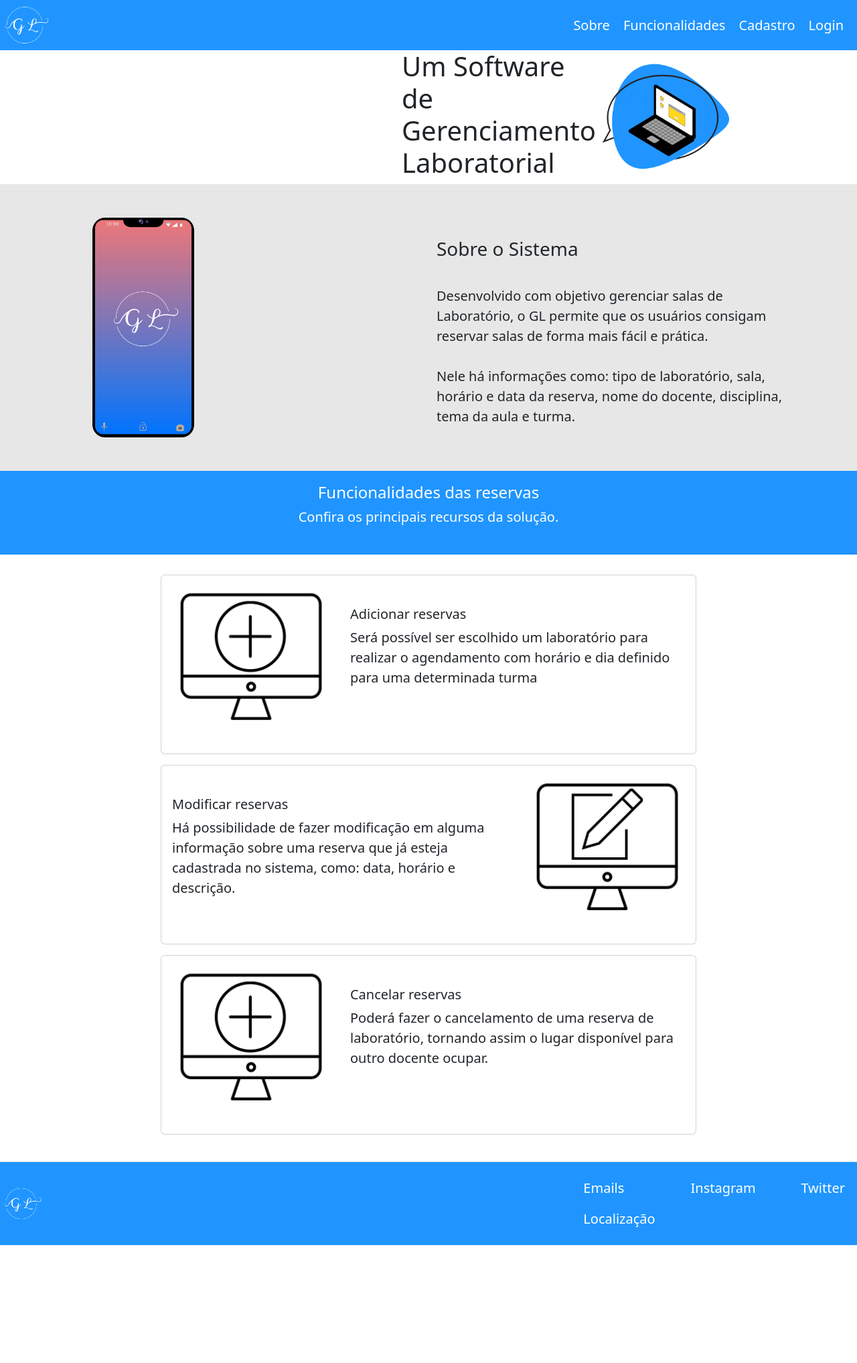
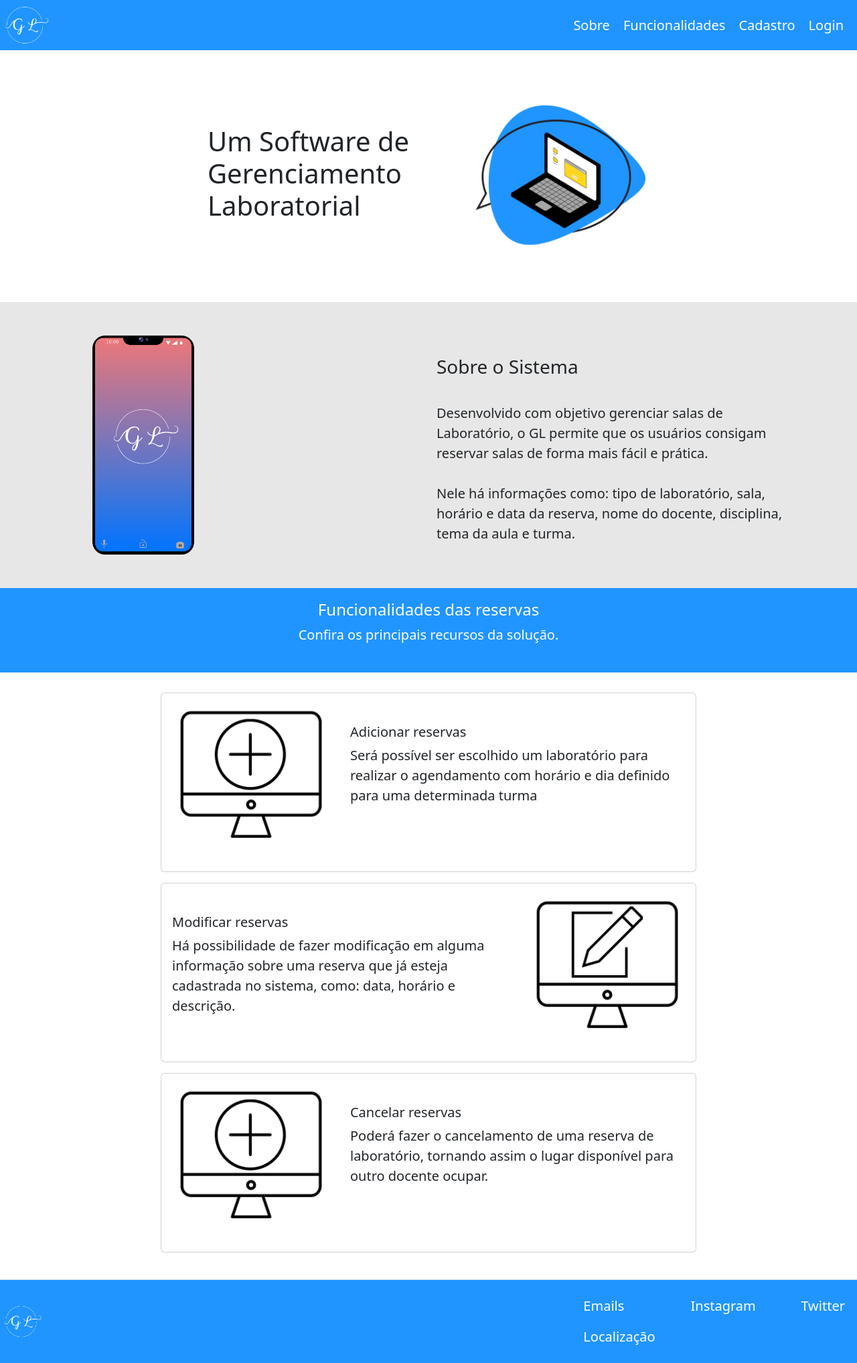
Before and after one commit to IzadoraFernandes/Integrador, a Django app: page / in a window 1280 px wide. Shown: the whole page at 67% size. Before the commit the page ends 1859 px from the top, so only its background shows below. Run offline with Django 4.2, Linux system fonts and the light colour scheme; some libraries are stand-ins or nearby versions.

Commit message:
atualizando o projeto

```diff
--- a/cadastros/forms.py
+++ b/cadastros/forms.py
@@ -6,6 +6,7 @@ from usuario.models import CustomUser
 from utilits.test import test
 
 class CadastrarReservaModelForm(forms.ModelForm):
+
     horario = forms.ChoiceField(choices=test())
 
     class Meta:
@@ -47,7 +48,7 @@ class CadastrarReservaModelForm(forms.ModelForm):
         }
 
     def __init__(self, *args, **kwargs):
-        self.request = kwargs.pop("request")
+        self.request = kwargs.get("request")
         super(CadastrarReservaModelForm, self).__init__(*args, **kwargs)
         self.fields['usuario'].initial = self.request.user
 
--- a/cadastros/models.py
+++ b/cadastros/models.py
@@ -11,7 +11,7 @@ class Sala(models.Model):
     nome = models.CharField(max_length=250, unique=True)
     numero = models.IntegerField(verbose_name="Número", unique=True)
     bloco = models.CharField(max_length=10, verbose_name="Bloco")
-    descricao = models.TextField(max_length=100, verbose_name="Descrição")
+    descricao = models.TextField(max_length=100, verbose_name="Descrição", blank=True)
     capacidade = models.IntegerField(verbose_name="Capacidade")
     laboratorio = models.BooleanField(verbose_name="É laboratório?", default=False)
 
--- a/cadastros/templates/delete_sala.html
+++ b/cadastros/templates/delete_sala.html
@@ -42,9 +42,8 @@
 </body>
 {%endblock%}
 
-<<<<<<< HEAD
 </html>
-=======
+
 {%else%}
         <h1> Você não está autenticado!</h1>
         <h4>Por favor faça login ou cadastre-se para ter acesso.</h4>
@@ -52,5 +51,3 @@
         <a href="{% url 'login' %}"> Login</a>
         <a href="{% url 'register' %}"> Cadastro</a>
 {% endif %}
-
->>>>>>> 9ab6bc13cd834246fe2658c84b29a0f6fb12203e
--- a/paginas/templates/agenda.html
+++ b/paginas/templates/agenda.html
@@ -45,11 +45,13 @@
             <div class="row align-items-center">
                 <div class="col">
                     <br>
-                    <h2>AGENDA SEMANAL</h2>
+                    <h2>Agenda Semanal</h2>
                 </div>
             </div>
         </div>
     </header>
+
+<main>
 
     <section class="container" style="padding: 40px 0px;">
         <h3>{{ sala.nome }}</h3><br>
@@ -279,6 +281,7 @@
         </tbody>
     </table>
 
+</main>
 
 </body>
 {%endblock%}
--- a/paginas/templates/index.html
+++ b/paginas/templates/index.html
@@ -52,6 +52,7 @@
                 </div>
         </div>
     </header>
+<main>
 
     <section id="sobre">
         <div class="container">
@@ -131,7 +132,7 @@
     </section>
 
 
-
+</main>
 
 
 </body>
--- a/paginas/templates/modelo.html
+++ b/paginas/templates/modelo.html
@@ -23,7 +23,7 @@
 {%endblock%}
 
 <footer id="rodape" class="d-flex flex-wrap justify-content-between align-items-center py-3 mt-4 border-top" ,
-        style="background-color: #2095ff;">
+        style="background-color: #2095ff; min-height: 100px;" >
         <img class="logorodape" src="{% static 'img/Logo.png' %}" width="5%">
         <ul class="nav col-md-4 justify-content-between">
                 <li class="nav-item"><a href="https://portal.ifrn.edu.br/campus/paudosferros/novos-ramais.html"
--- a/static/css/index.css
+++ b/static/css/index.css
@@ -5,6 +5,13 @@
 body{
   font-size: 20px;
   height: 100%;
+}
+
+main, body {
+  min-height: 100vh;
+  min-height: -webkit-calc(100vh - 100px);
+  min-height:    -moz-calc(100vh - 100px);
+  min-height:         calc(100vh - 100px);
 }
 
 
@@ -20,21 +27,12 @@ body{
   display: flex;
   flex-direction: row;
   align-items: center;
-<<<<<<< HEAD
   padding: 60px;
 }
 .titulo{
-  margin-left: 400px;
-=======
-}
-.titulo {
-  margin-left: 600px;
->>>>>>> 9ab6bc13cd834246fe2658c84b29a0f6fb12203e
+  margin-left: 250px;
 }
 
-#rodape {
-  background-color: #2095ff;
-}
 .linkrodape {
   color: white !important;
 }
--- a/usuario/templates/minhas_reservas.html
+++ b/usuario/templates/minhas_reservas.html
@@ -48,9 +48,12 @@
         </div>
     </header>
 
+<main>
 
     <section class="container">
         {% for object in object_list%}
+        {{form.usuario}}
+
         <div class="card mb-3"
             style="max-width: 80rem; flex-direction: row; display: flex; justify-content: space-between">
 
@@ -79,11 +82,13 @@
             </div>
 
         </div>
+
         {% endfor %}
     </section>
 
 
     {%endblock%}
+</main>
 </body>
 
 
--- a/utilits/test.py
+++ b/utilits/test.py
@@ -11,8 +11,6 @@ def test():
         horarioMarcados.append((i.horario, i.horario))
         print( i.data, i.horario)
 
-    #for k in Reserva.data.field:
-
 
     for j in Reserva.horario.field.choices:
 
```
Also changed, not shown: cadastros/templates/salas.html (+3 -6 lines), cadastros/views.py (+11 -28 lines), static/css/agenda.css (+5 -3 lines), cadastros/migrations/0007_alter_sala_descricao.py (added), cadastros/migrations/0008_alter_sala_descricao.py (added).
